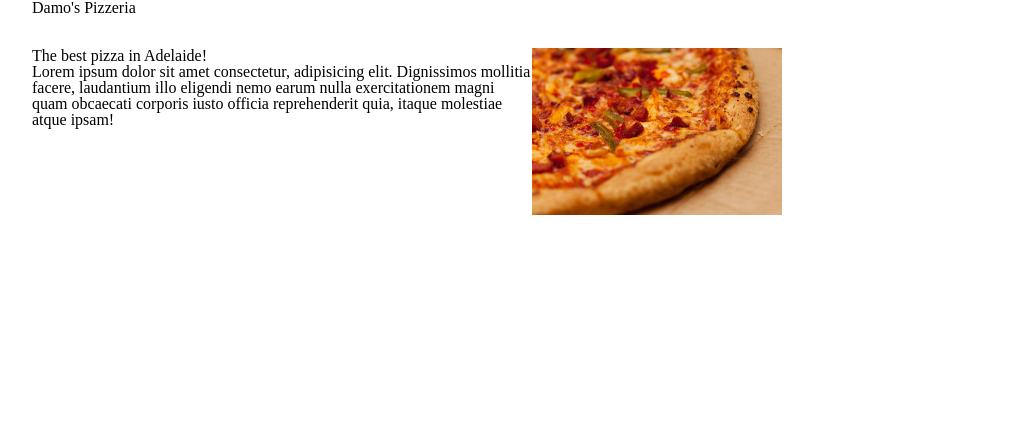
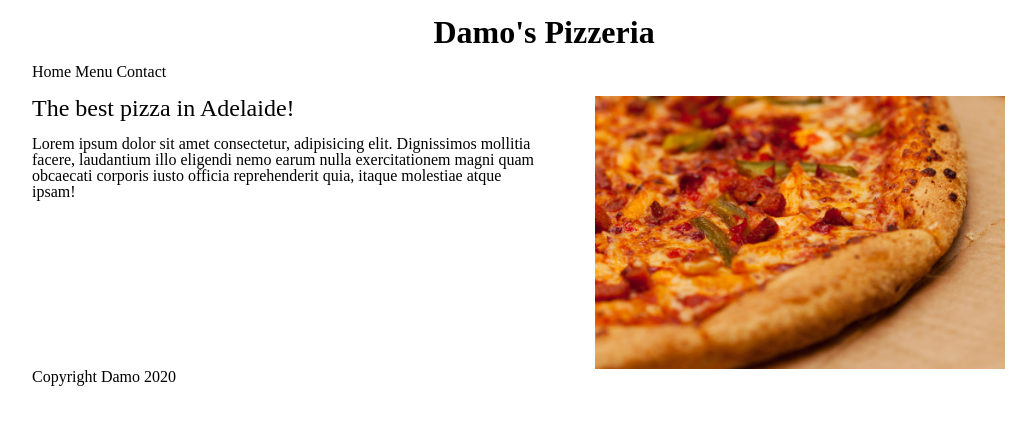
Before and after one commit to daniel-moderiano/restaurant, a website built with webpack: page dist/index.html in a window 1280 px wide. Shown: the whole page, without its empty margins (96-1132 px from the left). Built offline with nearby package versions, Linux system fonts and the light colour scheme.

Commit message:
Further styling changes

```diff
--- a/src/style.css
+++ b/src/style.css
@@ -3,7 +3,7 @@
 }
 
 img {
-    width: 50%;
+    width: 80%;
     /* height: auto; */
 }
 
@@ -11,7 +11,7 @@ img {
     margin: 0 auto;
     width: 80%;
     display: grid;
-    grid-template-columns: 500px 500px;
+    grid-template-columns: 1fr 1fr;
     grid-template-rows: auto;
     grid-template-areas:
         "header header"
@@ -23,19 +23,45 @@ img {
 .header {
     grid-area: header;
     display: flex;
-    align-items: center;
+    justify-content: center;
+    padding: 1rem;
+    font-size: 2rem;
+    font-weight: bold;
 }
 
 .nav {
     grid-area: nav;
     height: 2em;
+
+}
+
+.nav-menu {
+    list-style-type: none;
+    margin: 0;
+    padding: 0;
+
+}
+
+.nav__item {
+    display: inline;
 }
 
 .introduction {
     grid-area: introduction;
 }
 
+.introduction__title {
+    font-size: 1.5rem;
+}
+
+.introduction__text {
+    padding-top: 1rem;
+}
+
 .main-image {
+    display: flex;
+    align-items: center;
+    justify-content: center;
     grid-area: image;
 }
 
```
Also changed, not shown: dist/index.html.
